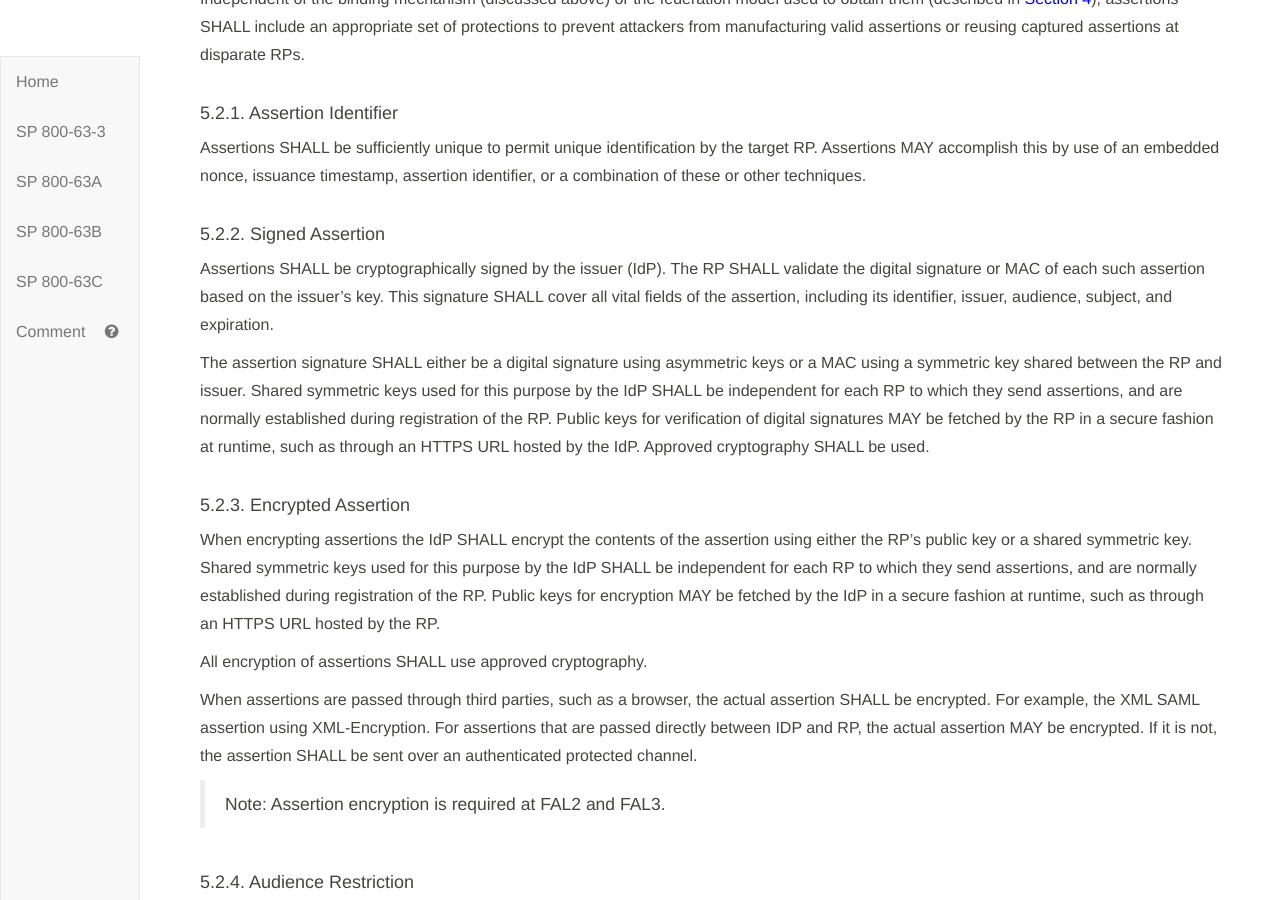
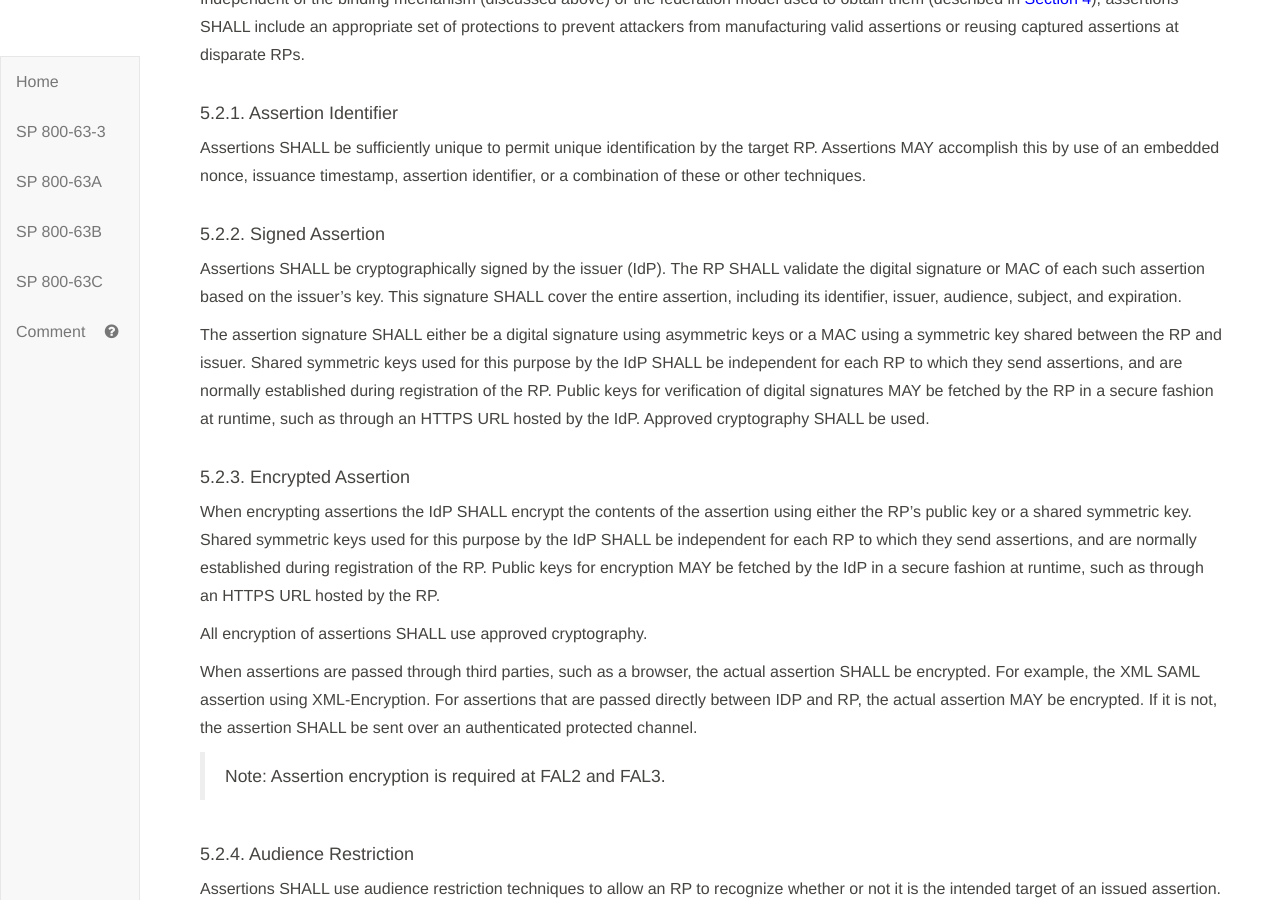
Before and after one commit to usnistgov/800-63-3, a Jekyll site: the page built from sp800-63c/sec5_assertions.md, in a window 1280 px wide and 900 px high, scrolled down 2468 px. Built offline with Jekyll 4.4.1, drawn with Linux system fonts in a browser that asks for light colours; our own code applies the rules of GitHub Pages for plain Markdown files.

Commit message:
signature covers entire assertion, closes #883

```diff
--- a/sp800-63c/sec5_assertions.md
+++ b/sp800-63c/sec5_assertions.md
@@ -74,7 +74,7 @@ Assertions SHALL be sufficiently unique to permit unique identification by the t
 
 #### 5.2.2. Signed Assertion
 
-Assertions SHALL be cryptographically signed by the issuer (IdP). The RP SHALL validate the digital signature or MAC of each such assertion based on the issuer's key. This signature SHALL cover all vital fields of the assertion, including its identifier, issuer, audience, subject, and expiration.
+Assertions SHALL be cryptographically signed by the issuer (IdP). The RP SHALL validate the digital signature or MAC of each such assertion based on the issuer's key. This signature SHALL cover the entire assertion, including its identifier, issuer, audience, subject, and expiration.
 
 The assertion signature SHALL either be a digital signature using asymmetric keys or a MAC using a symmetric key shared between the RP and issuer. Shared symmetric keys used for this purpose by the IdP SHALL be independent for each RP to which they send assertions, and are normally established during registration of the RP. Public keys for verification of digital signatures MAY be fetched by the RP in a secure fashion at runtime, such as through an HTTPS URL hosted by the IdP. Approved cryptography SHALL be used.
 
```
